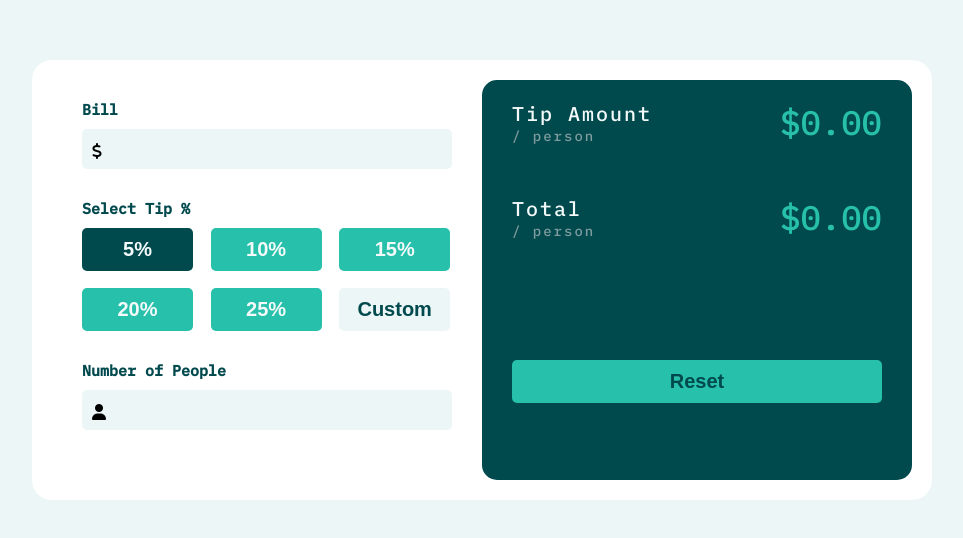
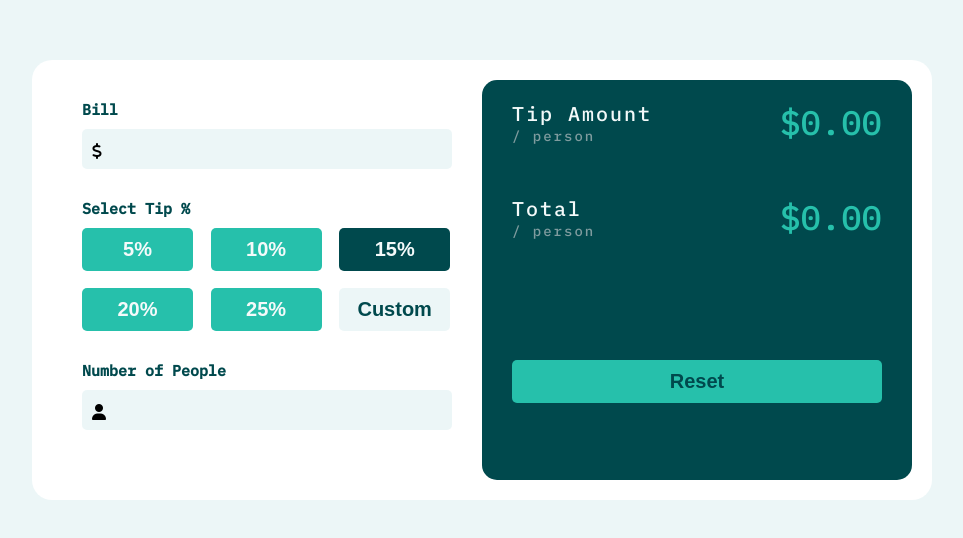
Before and after one commit to mukutdev/Tip-calculator, a plain HTML site: page index.html in a window 1280 px wide. Shown: the part 120-658 px from the top of the page, without its empty margins (158-1121 px from the left). Drawn offline with Linux system fonts and the light colour scheme.

Commit message:
Update index.html

```diff
--- a/index.html
+++ b/index.html
@@ -32,9 +32,9 @@
               <p class="heading">Select Tip %</p>
             </div>
             <div class="tip-input-value" id="amount-wrapper">
-              <button class="active active-now">5%</button>
+              <button class="active">5%</button>
               <button class="active">10%</button>
-              <button class="active">15%</button>
+              <button class="active  active-now">15%</button>
               <button class="active">20%</button>
               <button class="active">25%</button>
               <input id="customInput" placeholder="Custom" type="" />
```
